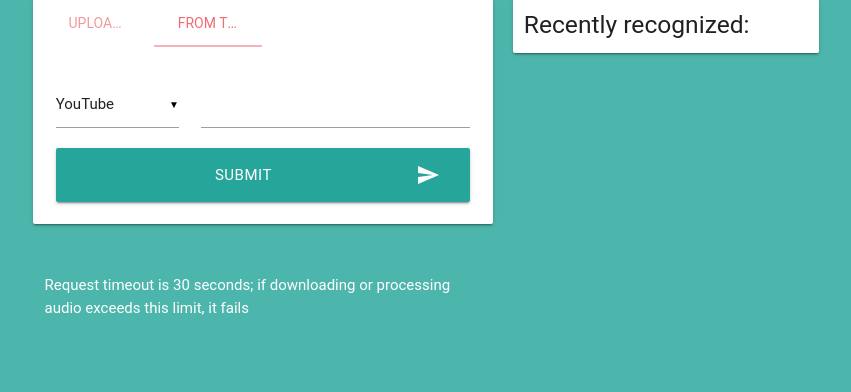
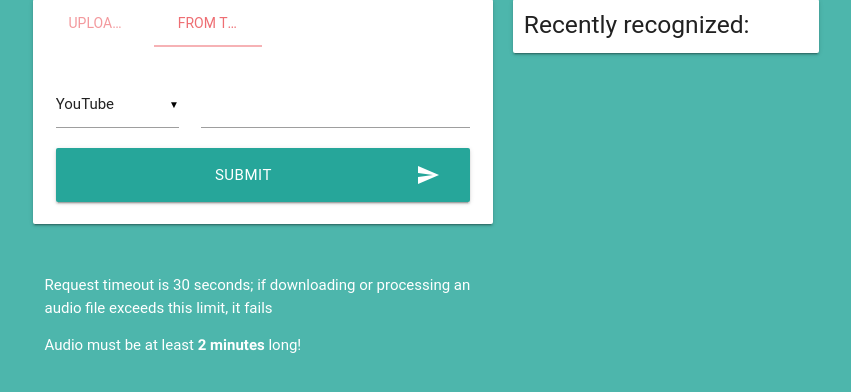
Before and after one commit to egorzhdan/genrecognizer-server, a Flask app: page / in a window 1280 px wide. Shown: the part 201-593 px from the top of the page, without its empty margins (224-1075 px from the left). Run offline with Flask 2, Linux system fonts and the light colour scheme; some libraries are stand-ins or nearby versions; some web fonts are replaced.

Commit message:
Show additional info

```diff
--- a/templates/index.html
+++ b/templates/index.html
@@ -114,7 +114,8 @@
 {% block info %}
 
     <div class="center-block" style="color: white">
-        <p>Request timeout is 30 seconds; if downloading or processing audio exceeds this limit, it fails</p>
+        <p>Request timeout is 30 seconds; if downloading or processing an audio file exceeds this limit, it fails</p>
+        <p>Audio must be at least <b>2 minutes</b> long!</p>
     </div>
 
 {% endblock %}
```
